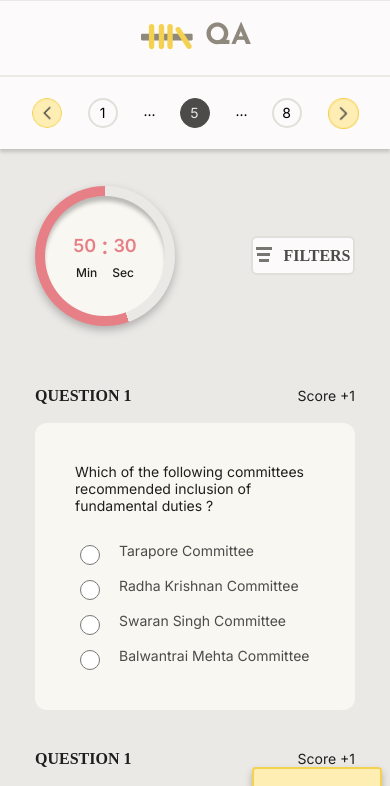
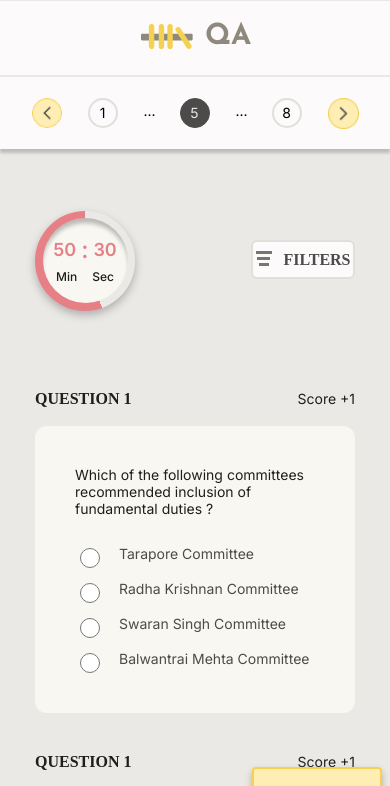
Before and after one commit to aasma12345/assessment-project, a Next.js app: page /assesment in a window 390 px wide. Shown: the top 786 px of the page. Built offline with nearby package versions, Linux system fonts and the light colour scheme; a web font is replaced by a local one.

Commit message:
correction-in header

```diff
--- a/app/assesment/assesment_content.js
+++ b/app/assesment/assesment_content.js
@@ -7,7 +7,7 @@ const Content = () => {
         <>
             <div className="content-box">
                 <div className="timer-filter">
-                    <div className="mob-timer"><Timers /></div>
+                    <Timers />
                     <div className="mobile-filter"><Filter_button /></div>
                     <div className="des-only"><Filter /></div>
                 </div>
--- a/app/assesment/style.css
+++ b/app/assesment/style.css
@@ -31,20 +31,10 @@ body {
     .header-box {
         display: block;
         width: 100%;
-        text-align: center;
-        /* border: none; */
         margin: auto;
-        background: var(--Light-a, #FCFAFA);
         box-shadow: 0px 4px 3px 0px rgba(0, 0, 0, 0.10);
-        height: 146px;
+        height: auto;
     }
-
-    .headerrow {
-        background: #FCFAFA;
-        /* box-shadow: 0px 4px 3px 0px rgba(0, 0, 0, 0.10); */
-        height: 146px;
-    }
-
 
 }
 
@@ -90,13 +80,9 @@ body {
 @media (max-width:576px) {
     .pagination {
         display: flex;
-        /* width: 320px; */
-        /* border: 1px solid black; */
         justify-content: center;
         text-align: center;
-        margin: auto;
-        /* margin-top:40px; */
-
+        margin: auto
     }
 }
 
@@ -105,7 +91,6 @@ body {
     display: flex;
     justify-content: space-between;
     align-items: center;
-    /* border: 1px solid red; */
 }
 
 @media (max-width: 576px) {
@@ -139,7 +124,6 @@ body {
 
 @media(max-width: 576px) {
     .dotespace {
-        /* border: 2px solid #E0DFDA; */
         width: 10px;
         height: 30px;
         display: flex;
@@ -373,7 +357,7 @@ body {
     border: 1px dashed #777671;
     background: #F9F7F2;
     border-radius: 12px;
-    margin-top: 153px;
+    /* margin-top: 20px; */
 }
 
 .filter-div {
@@ -485,8 +469,8 @@ body {
 
 .timer {
     display: flex;
-    width: 152px;
-    height: 152px;
+    width: 142px;
+    height: 142px;
     justify-content: center;
     align-items: center;
     /* border: 1px solid black; */
@@ -498,8 +482,8 @@ body {
 
 .timer-inside {
     display: flex;
-    width: 130px;
-    height: 130px;
+    width: 120px;
+    height: 120px;
     justify-content: center;
     align-items: center;
     border-radius: 50%;
@@ -512,30 +496,25 @@ body {
 
 
 .timer-div {
-    width: 154px;
-    position: absolute;
-    margin-left: 57px;
-    top: 20px;
+    width: 150px;
+    position: relative;
+    top: -40px;
+    margin:auto;
 }
 
 @media (max-width: 576px) {
 
     .timer-div {
-        width: 150px;
-        height: 150px;
-        /* position: absolute; */
+        width: 101px;
+        top:1px;
         margin-left: 0px;
 
 
     }
-    .mob-timer{
-        width: 170px;
-
-    }
 
     .timer {
-        width: 140px;
-        height: 140px;
+        width: 100px;
+        height: 100px;
         border-radius: 50%;
         background: conic-gradient(#EBE9E6 0deg 160deg, #E68086 160deg 360deg);
         filter: drop-shadow(0px 4px 4px rgba(0, 0, 0, 0.25));
@@ -545,8 +524,8 @@ body {
 
     .timer-inside {
         display: flex;
-        width: 120px;
-        height: 120px;
+        width: 85px;
+        height: 85px;
         padding: 0px 0.896px 0.237px 0.896px;
         justify-content: center;
         align-items: center;
@@ -724,7 +703,8 @@ body {
         align-items: center;
     }
     .mobile-filter{
-        margin-top: 70px;
+        display: flex;
+        align-items: center;
     }
 
     .filter-button {
```
